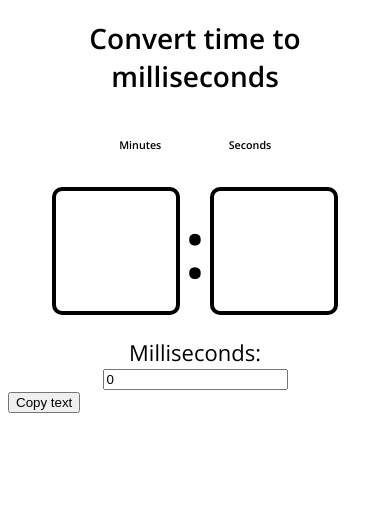
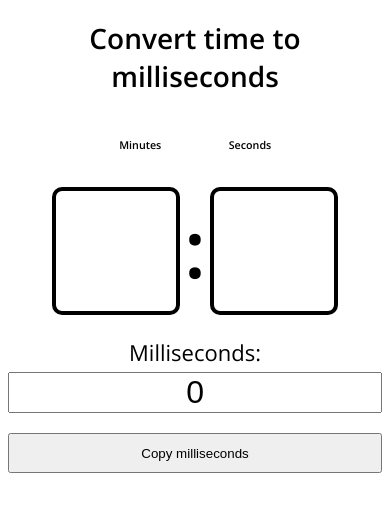
Before and after one commit to kemken077/time-to-milliseconds-converter, a website: page public/index.html in a window 390 px wide. Drawn offline with nearby package versions, Linux system fonts and the light colour scheme.

Commit message:
Final styles and renaming

```diff
--- a/public/css/app.css
+++ b/public/css/app.css
@@ -65,20 +65,17 @@ input#seconds {
   margin-bottom: 0;
 }
 
-.millisecondsWrapper h6 {
+.millisecondsWrapper input {
   margin-top: 5px;
   font-size: 32px;
-}
-
-.millisecondsWrapper h6:hover {
-  cursor: pointer;
-  color: blue;
-  background-color: rgb(202, 205, 205);
+  text-align: center;
 }
 
 .tooltip {
   position: relative;
   display: inline-block;
+  width: 100%;
+  text-align: center;
 }
 
 .tooltip .tooltiptext {
@@ -87,11 +84,11 @@ input#seconds {
   background-color: #555;
   color: #fff;
   text-align: center;
-  border-radius: 6px;
+  border-radius: 10px;
   padding: 5px;
   position: absolute;
   z-index: 1;
-  bottom: 150%;
+  bottom: 80%;
   left: 50%;
   margin-left: -75px;
   opacity: 0;
@@ -109,6 +106,20 @@ input#seconds {
   border-color: #555 transparent transparent transparent;
 }
 
+.tooltip button {
+  margin-top: 20px;
+  height: 40px;
+  width: 200px;
+}
+
+.tooltip:hover button {
+  cursor: pointer;
+  color: blue;
+  background-color: rgb(202, 205, 205);
+  border: 1px solid blue;
+  border-radius: 2px;
+}
+
 .tooltip:hover .tooltiptext {
   visibility: visible;
   opacity: 1;
@@ -123,4 +134,15 @@ input#seconds {
   .colon {
     font-size: 80px;
   }
+
+  .tooltip button,
+  .millisecondsWrapper input  {
+    padding: 0;
+  }
+  .tooltip button {
+    width: 100%;
+  }
+  .millisecondsWrapper input {
+    width: 99%;
+  }
 }
--- a/public/index.html
+++ b/public/index.html
@@ -25,9 +25,9 @@
     <input id="milliseconds" type="text" value="0" />
   </div>
   <div class="tooltip">
-    <button onclick="initCopyText()" onmouseout="outFunc()">
+    <button onclick="initCopyText()" onmouseout="outCopy()">
       <span class="tooltiptext" id="myTooltip">Copy to clipboard</span>
-      Copy text
+      Copy milliseconds
       </button>
   </div>
   <script src="https://cdn.jsdelivr.net/npm/underscore@1.13.6/underscore-umd-min.js"></script>
--- a/public/js/app.js
+++ b/public/js/app.js
@@ -23,13 +23,6 @@ function timeToMilliseconds(minutes, seconds) {
   return minutesInMilliseconds + secondsInMilliseconds;
 }
 
-
-window.addEventListener(EVENT_TYPE, _.debounce(() => {
-  const mins = minutesInput.value;
-  const secs = secondsInput.value;
-  millisecondsDisplayElement.value = timeToMilliseconds(mins, secs);
-}, DEBOUNCE_TIME));
-
 function initCopyText() {
   var copyText = millisecondsDisplayElement;
   copyText.select();
@@ -40,7 +33,13 @@ function initCopyText() {
   tooltip.innerHTML = "Copied: " + copyText.value;
 }
 
-function outFunc() {
+function outCopy() {
   var tooltip = document.getElementById('myTooltip');
   tooltip.innerHTML = "Copy to clipboard";
 }
+
+window.addEventListener(EVENT_TYPE, _.debounce(() => {
+  const mins = minutesInput.value;
+  const secs = secondsInput.value;
+  millisecondsDisplayElement.value = timeToMilliseconds(mins, secs);
+}, DEBOUNCE_TIME));
```
